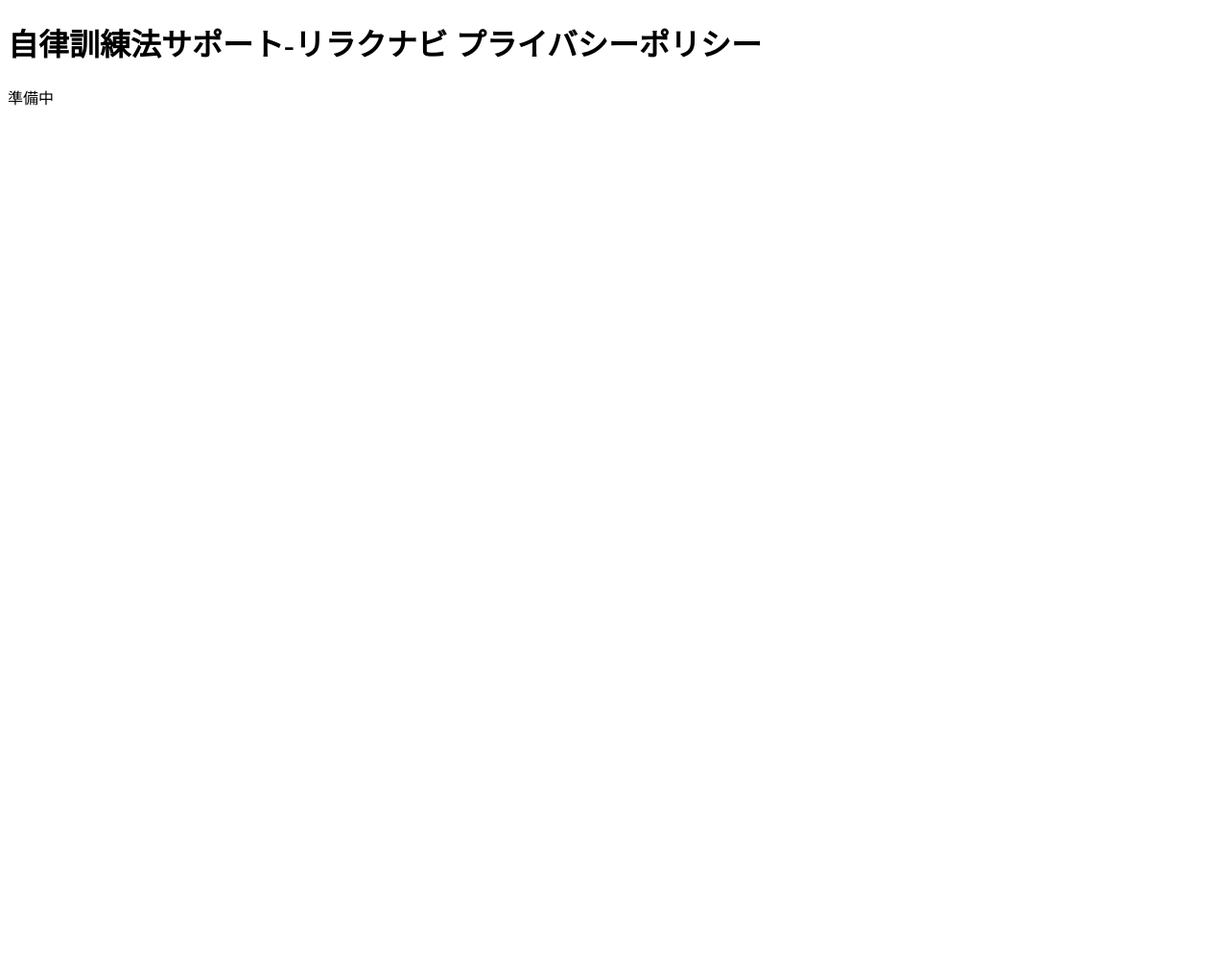
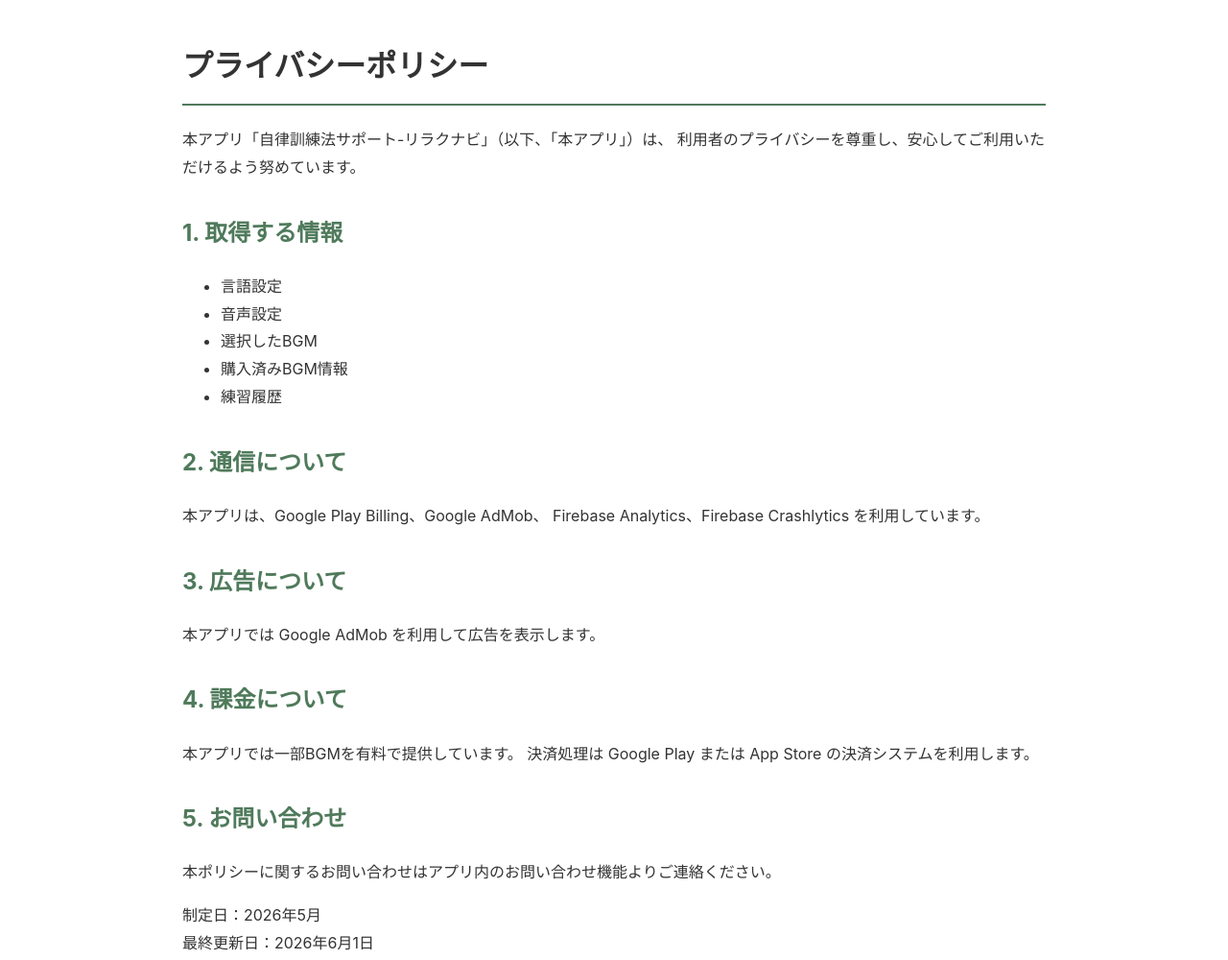
Before and after one commit to yuichi0520/relaxnavi, a plain HTML site: page privacy-policy.html in a window 1280 px wide. Shown: the whole page at 96% size. Before the commit the page ends 800 px from the top, so only its background shows below. Drawn offline with Linux system fonts and the light colour scheme.

Commit message:
Update privacy policy with detailed information

```diff
--- a/privacy-policy.html
+++ b/privacy-policy.html
@@ -2,10 +2,76 @@
 <html lang="ja">
 <head>
   <meta charset="UTF-8">
-  <title>プライバシーポリシー</title>
+  <meta name="viewport" content="width=device-width, initial-scale=1.0">
+  <title>プライバシーポリシー | 自律訓練法サポート-リラクナビ</title>
+  <style>
+    body {
+      max-width: 900px;
+      margin: 40px auto;
+      padding: 0 20px;
+      font-family: -apple-system, BlinkMacSystemFont, "Segoe UI", sans-serif;
+      line-height: 1.8;
+      color: #333;
+    }
+    h1 {
+      border-bottom: 2px solid #4F7A5B;
+      padding-bottom: 10px;
+    }
+    h2 {
+      margin-top: 32px;
+      color: #4F7A5B;
+    }
+  </style>
 </head>
 <body>
-  <h1>自律訓練法サポート-リラクナビ プライバシーポリシー</h1>
-  <p>準備中</p>
+
+<h1>プライバシーポリシー</h1>
+
+<p>
+本アプリ「自律訓練法サポート-リラクナビ」（以下、「本アプリ」）は、
+利用者のプライバシーを尊重し、安心してご利用いただけるよう努めています。
+</p>
+
+<h2>1. 取得する情報</h2>
+
+<ul>
+<li>言語設定</li>
+<li>音声設定</li>
+<li>選択したBGM</li>
+<li>購入済みBGM情報</li>
+<li>練習履歴</li>
+</ul>
+
+<h2>2. 通信について</h2>
+
+<p>
+本アプリは、Google Play Billing、Google AdMob、
+Firebase Analytics、Firebase Crashlytics を利用しています。
+</p>
+
+<h2>3. 広告について</h2>
+
+<p>
+本アプリでは Google AdMob を利用して広告を表示します。
+</p>
+
+<h2>4. 課金について</h2>
+
+<p>
+本アプリでは一部BGMを有料で提供しています。
+決済処理は Google Play または App Store の決済システムを利用します。
+</p>
+
+<h2>5. お問い合わせ</h2>
+
+<p>
+本ポリシーに関するお問い合わせはアプリ内のお問い合わせ機能よりご連絡ください。
+</p>
+
+<p>
+制定日：2026年5月<br>
+最終更新日：2026年6月1日
+</p>
+
 </body>
 </html>
```
